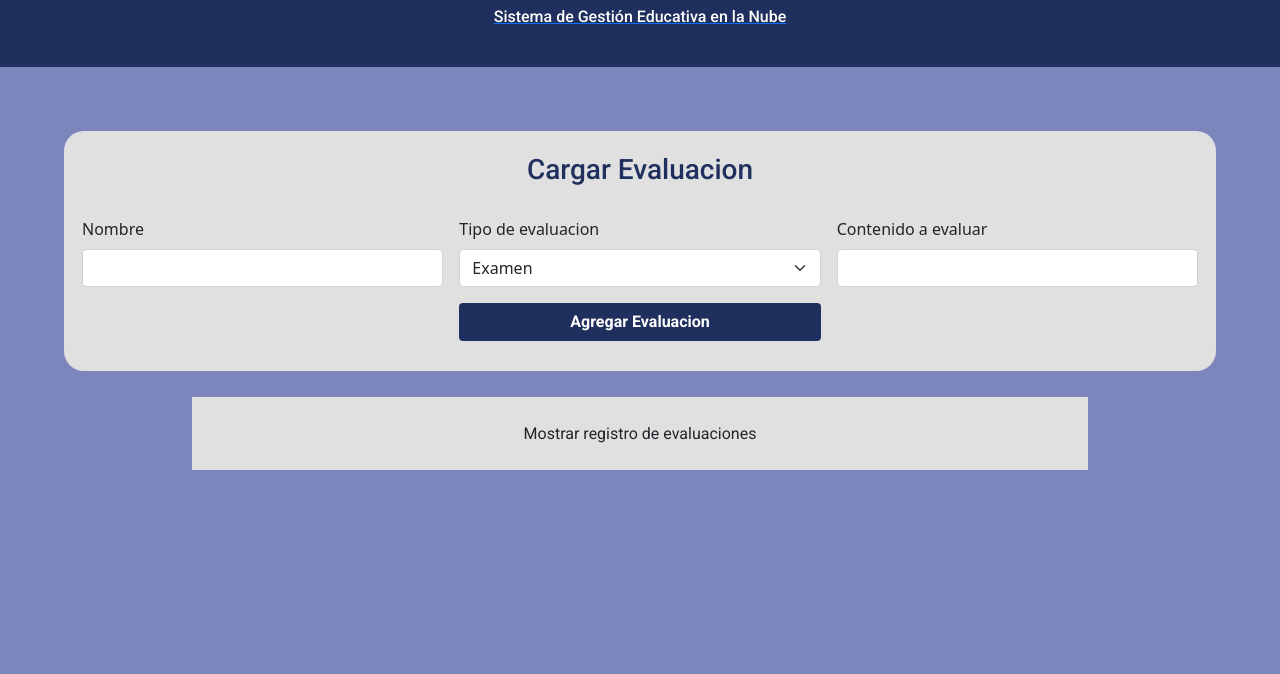
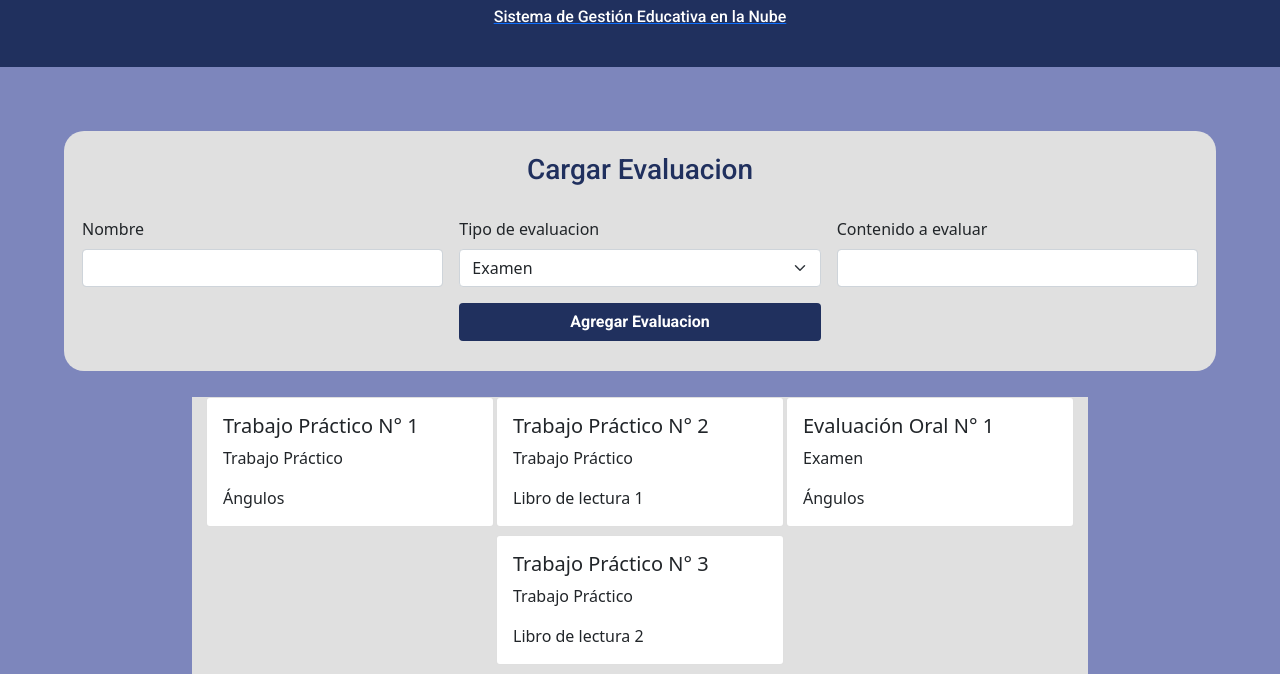
Before and after one commit to fedejaimeush/CoderHouseJS, a website: page ProyectoFinal/cargar-evaluaciones.html in a window 1280 px wide. Shown: the part 133-807 px from the top of the page. Drawn offline with nearby package versions, Linux system fonts and the light colour scheme; files whose address does not match are found by name.

Commit message:
tercera entrega

```diff
--- a/ProyectoFinal/cargar-evaluaciones.html
+++ b/ProyectoFinal/cargar-evaluaciones.html
@@ -70,11 +70,6 @@
 
     <section class="evaluacionesCargadas">
         <div class="container">
-            <div class="row">
-                <div class="col-md-12 evaluaciones-list">
-                    <button id="mostrarEvaluaciones"  class="btn appBtn container-fluid">Mostrar registro de evaluaciones</button>
-                </div>
-            </div>
             <div id="evaluacionesList">
             </div>
         </div>
@@ -83,6 +78,8 @@
 
 
      <!-- SCRIPTS -->
+     <!-- jquery -->
+     <script src="https://code.jquery.com/jquery-3.6.0.min.js" integrity="sha256-/xUj+3OJU5yExlq6GSYGSHk7tPXikynS7ogEvDej/m4=" crossorigin="anonymous"></script>
      <!-- APP    -->
      <script src="mainApp.js"></script>
 
--- a/ProyectoFinal/mainApp.js
+++ b/ProyectoFinal/mainApp.js
@@ -1,6 +1,3 @@
-"use strict"
-
-
 //CLASE EVALUACION
 class Evaluacion{
     constructor(nombre, tipo, contenido, nota){
@@ -81,3 +78,22 @@ function agregarNuevaEvaluacion(e){
             alert('No se agregará una nueva evaluación')
         }
     }
+
+//ajax
+
+fetch('./evaluaciones.json')
+    .then(promesa => promesa.json())
+    .then(tests => {
+        tests.forEach(evaluacion => {
+            divEvList.innerHTML += `
+            <div class="card" id="evaluacion${evaluacion.id}" style="width: 18rem;">
+            <div class="card-body">
+                <h5 class="card-title">${evaluacion.nombre}</h5>
+                <p class="card-text">${evaluacion.tipo}</p>
+                <p class="card-text">${evaluacion.contenido}</p>
+            </div>
+        </div>
+    `
+        });
+    })
+    .catch(error => console.error(error))
--- /dev/null
+++ b/ProyectoFinal/sass/evaluaciones.json
@@ -0,0 +1,29 @@
+[
+    {
+        "id": 1,
+        "nombre": "Trabajo Práctico N° 1",
+        "tipo": "Trabajo Práctico",
+        "contenido": "Ángulos"
+    },
+
+    {
+        "id": 2,
+        "nombre": "Trabajo Práctico N° 2",
+        "tipo": "Trabajo Práctico",
+        "contenido": "Libro de lectura 1"
+    },
+
+    {
+        "id": 3,
+        "nombre": "Evaluación Oral N° 1",
+        "tipo": "Examen",
+        "contenido": "Ángulos"
+    },
+
+    {
+        "id": 4,
+        "nombre": "Trabajo Práctico N° 3",
+        "tipo": "Trabajo Práctico",
+        "contenido": "Libro de lectura 2"
+    }
+]
```
Also changed, not shown: ProyectoFinal/addStudent.js (+24 -1 lines), ProyectoFinal/estudiantes.json (added, +25 -0 lines).
